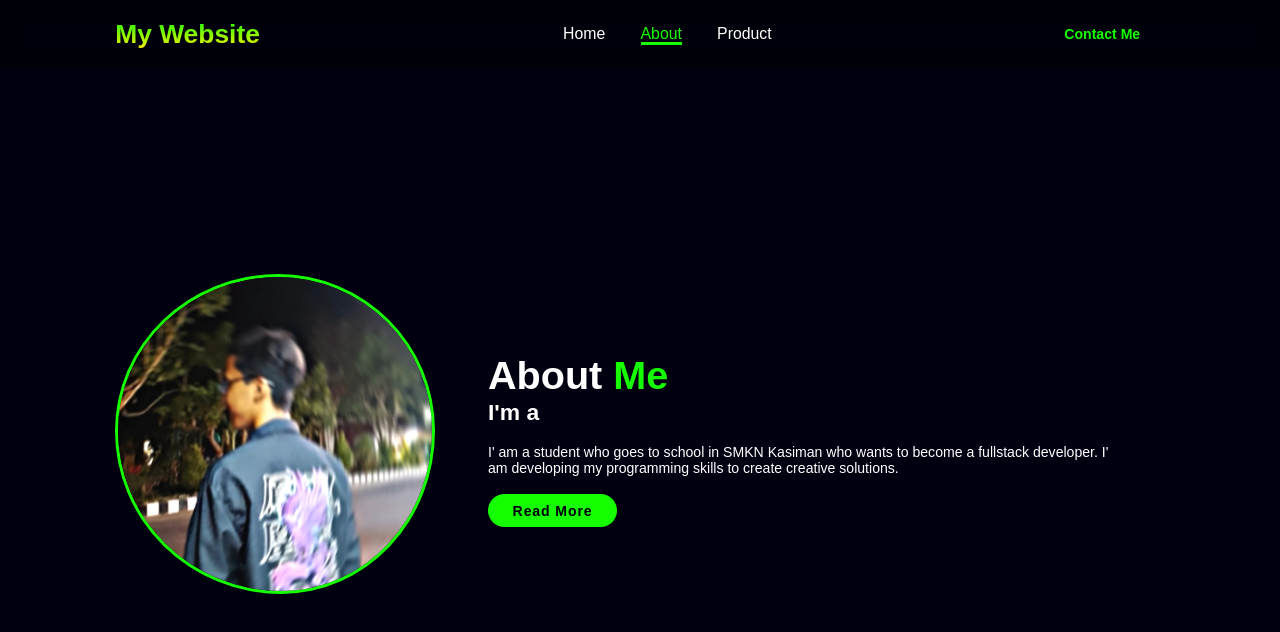
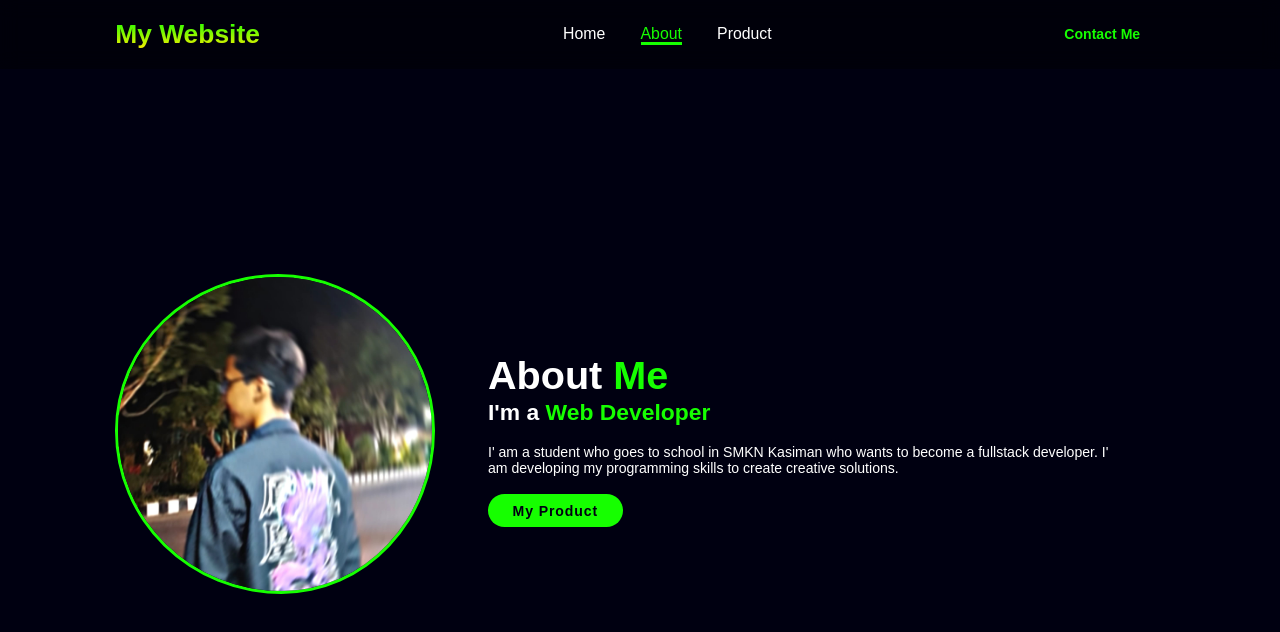
Before and after one commit to Galangperkasa/portfolio2, a plain HTML site: page about.html in a window 1280 px wide. Drawn offline with nearby package versions, Linux system fonts and the light colour scheme.

Commit message:
Update about.html

```diff
--- a/about.html
+++ b/about.html
@@ -29,12 +29,11 @@
 
         <div class="about-content">
             <h2 class="heading">About <span>Me</span></h2>
-            <h3>I'm a <span class="multiple-text"></span></h3>
+            <h3>I'm a <span>Web Developer</span></h3>
             <p>I' am a student who goes to school in SMKN Kasiman who wants to become a fullstack developer.
                 I' am developing my programming skills to create creative solutions.</p>
-            <a href="#" class="btn">Read More</a>
+            <a href="product.html" class="btn">My Product</a>
         </div>
     </section>
-    <script src="script.js"></script>
 </body>
 </html>
```
